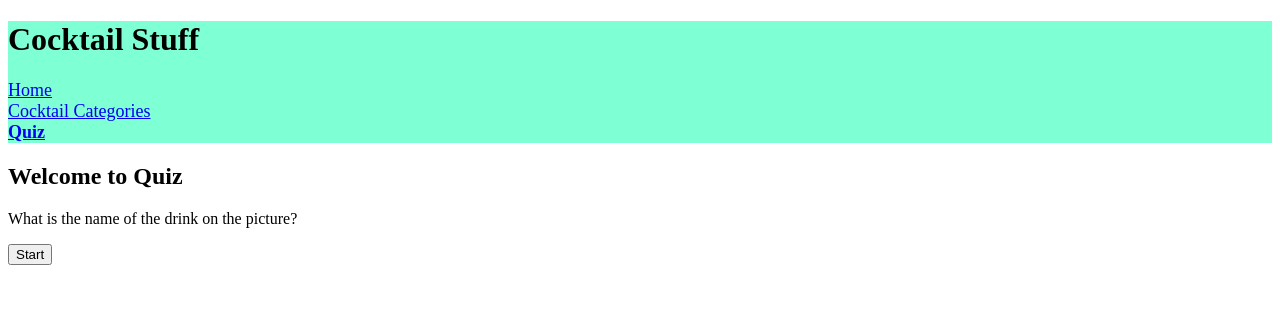
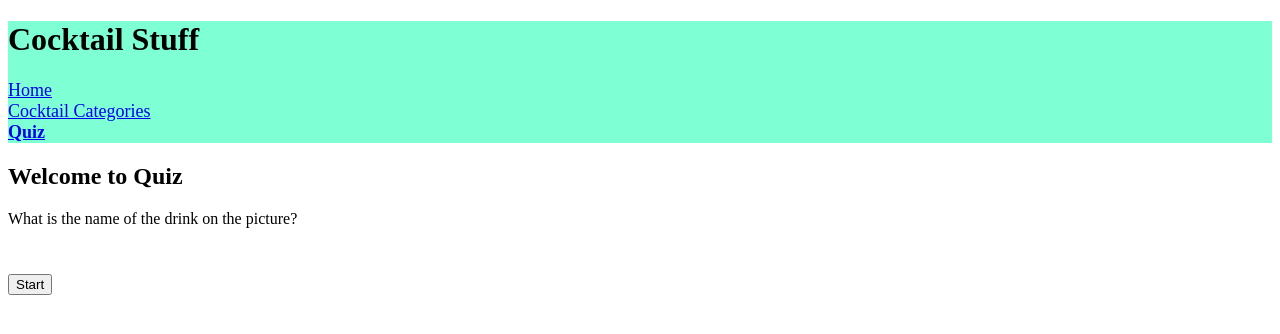
Before and after one commit to TdWa/cocktails, a React (Create React App) app: page /quiz in a window 1280 px wide. Shown: the top 334 px of the page. Built offline with nearby package versions, Linux system fonts and the light colour scheme.

Commit message:
some error handling and styling

```diff
--- a/src/components/SearchCocktail.js
+++ b/src/components/SearchCocktail.js
@@ -27,7 +27,7 @@ export default function SearchCocktail() {
       const result = response.data.drinks ? response.data.drinks : undefined;
       setData(result);
     } catch (e) {
-      console.log("getSearchResults error:", e);
+      setData(e.message);
     }
   }
 
@@ -67,6 +67,8 @@ export default function SearchCocktail() {
         <div></div>
       ) : data === undefined ? (
         <h3>{`No matches found for "${resultText}"`}</h3>
+      ) : typeof data === "string" ? (
+        data
       ) : (
         <div>
           <h3>{`Search results for "${resultText}":`}</h3>
--- a/src/main.css
+++ b/src/main.css
@@ -1,13 +1,11 @@
 img {
   width: 200px;
-  margin-bottom: 20px;
 }
 
 #quizPage {
   position: relative;
 }
 
-.feedback {
-  position: absolute;
-  top: 180px;
+#abc {
+  height: 30px;
 }
--- a/src/pages/QuizPage.js
+++ b/src/pages/QuizPage.js
@@ -68,8 +68,8 @@ export default function QuizPage() {
             options.push(drink.strDrinkThumb);
           }
         } catch (e) {
-          console.log("error from getRandomCoctails", e);
-          options.push(Math.random());
+          document.getElementById("feedback").textContent = e.message;
+          return;
         }
       }
       console.log(options);
@@ -88,6 +88,9 @@ export default function QuizPage() {
     <div id="quizPage">
       <h2>Welcome to Quiz</h2>
       <p>What is the name of the drink on the picture?</p>
+      <div id="abc">
+        <div id="feedback">{feedback ? feedback : ""}</div>
+      </div>
       <form>
         <input
           onClick={getNewQuestion}
@@ -141,7 +144,6 @@ export default function QuizPage() {
           <div></div>
         )}
       </form>
-      <div>{feedback ? feedback : ""}</div>
       {img ? <img id="quizImg" src={img} alt="coctail" /> : <div></div>}
       {feedback ? <h3>Learn more about these drinks...</h3> : <div></div>}
       <div className="cardContainer">
```
Also changed, not shown: 1 other file (tests, documents, lock files or other folders).
